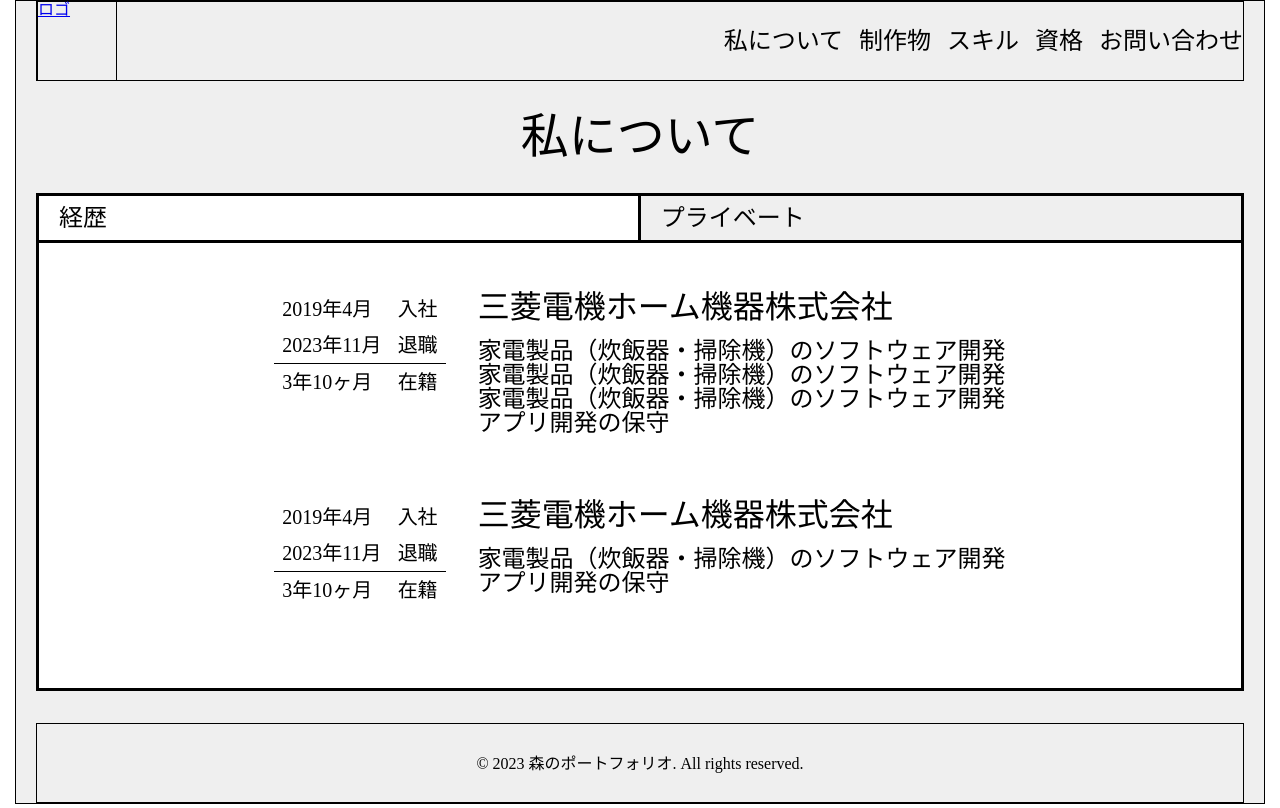
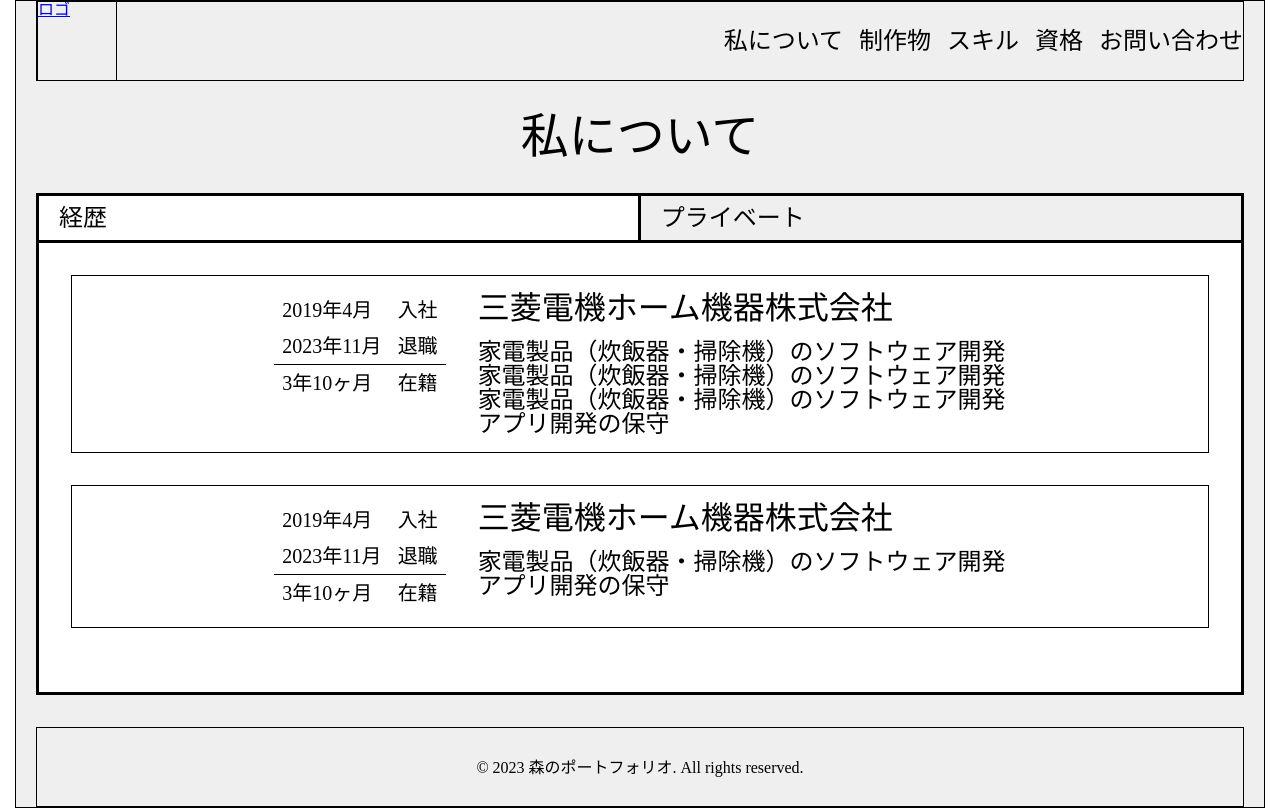
Before and after one commit to y-mori-96/portfolio, a React (Create React App) app: page /about in a window 1280 px wide. Built offline with nearby package versions, Linux system fonts and the light colour scheme.

Commit message:
タグ変更

```diff
--- a/src/components/organisms/Career.tsx
+++ b/src/components/organisms/Career.tsx
@@ -79,7 +79,7 @@ const InnerContent = styled.div`
   justify-content: center;
 
   width: 100%;
-  /* border: 1px solid black; */
+  border: 1px solid black;
 `;
 
 const Header = styled.div`
--- a/src/components/pages/About.tsx
+++ b/src/components/pages/About.tsx
@@ -26,13 +26,13 @@ const About = () => {
         </TabItems>
       </TabContainer>
 
-      <Content active={toggle === 1}>
+      <Section active={toggle === 1}>
         <Career />
-      </Content>
+      </Section>
 
-      <Content active={toggle === 2}>
+      <Section active={toggle === 2}>
         <Private />
-      </Content>
+      </Section>
     </>
   )
 }
@@ -68,7 +68,7 @@ const TabItems = styled.li<{ active: boolean }>`
   }
 `;
 
-const Content = styled.div<{ active: boolean }>`
+const Section = styled.section<{ active: boolean }>`
   display: ${({ active }) => (active ? 'block' : 'none')};
   padding: 2rem;
 
```
